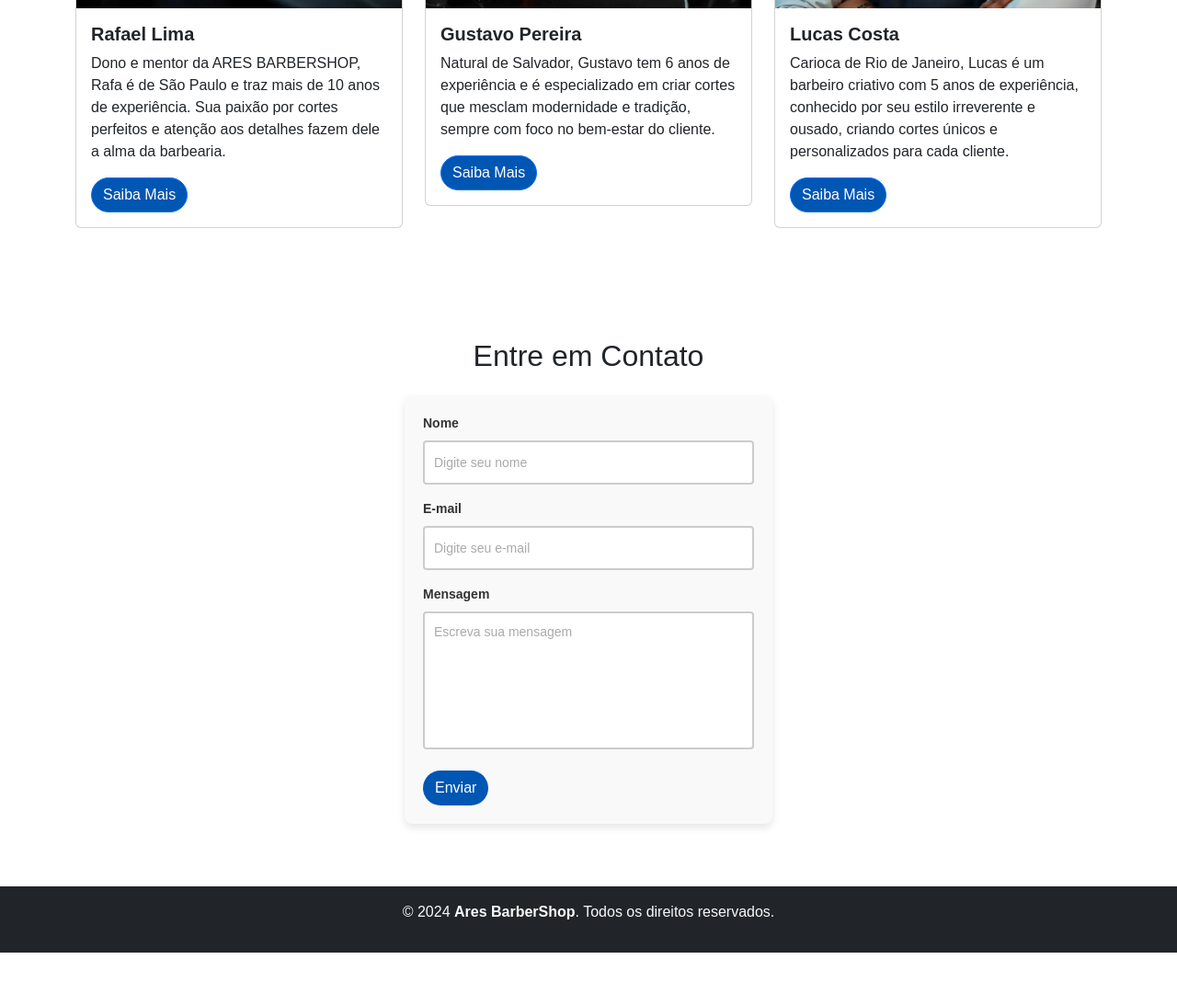
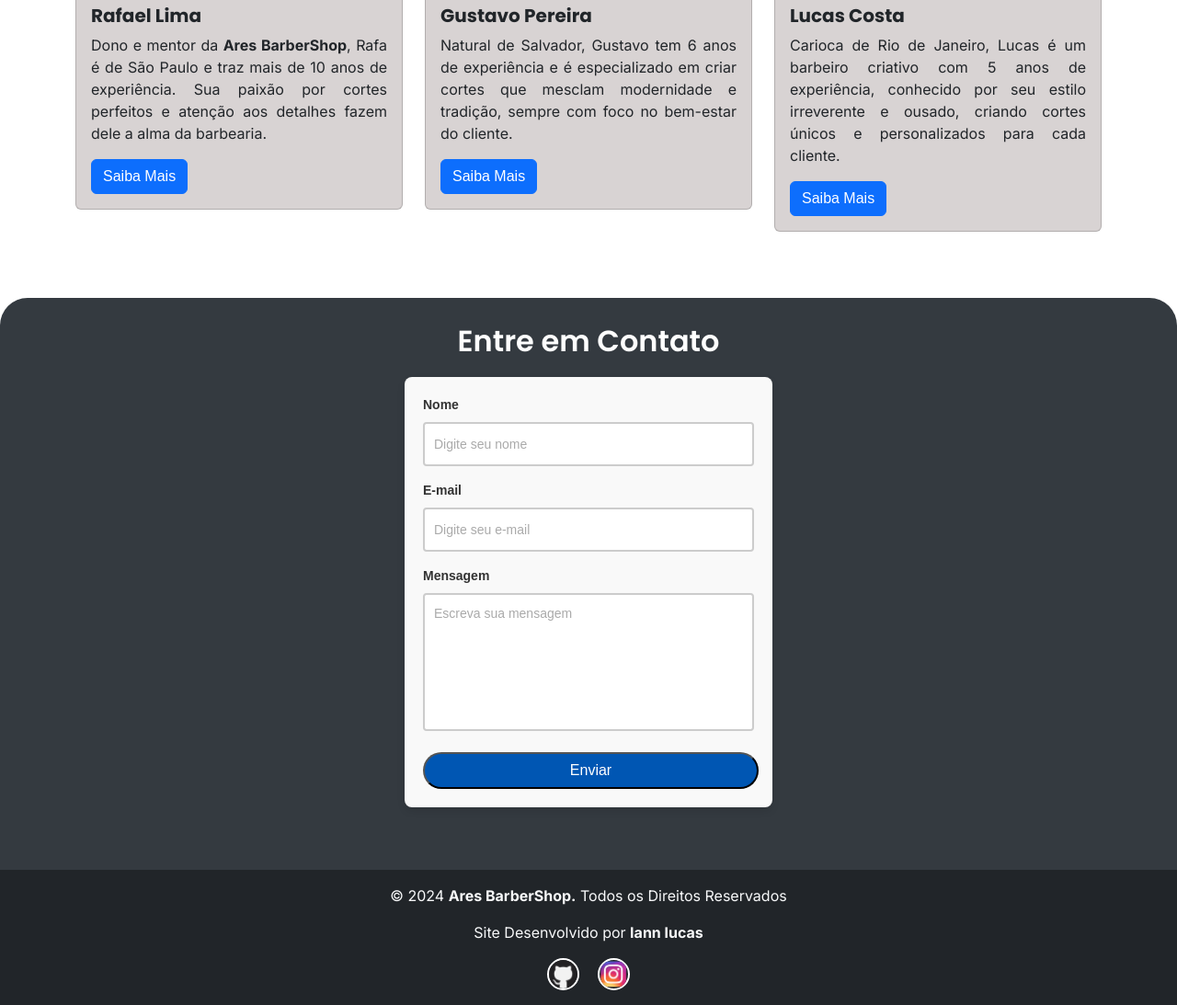
Before and after one commit to iannlucasz/Barber-Shop, a plain HTML site: page index.html in a window 1280 px wide. Shown: the part 1679-2772 px from the top of the page at 92% size. Before the commit the page ends 2715 px from the top, so only its background shows below. Drawn offline with nearby package versions, Linux system fonts and the light colour scheme; a web font is replaced by a local one.

Commit message:
Mudei algumas fontes e fiz o footer

```diff
--- a/index.html
+++ b/index.html
@@ -19,7 +19,7 @@
             <div class="collapse navbar-collapse" id="navbarNav">
                 <ul class="navbar-nav ms-auto">
                     <li class="nav-item"><a class="nav-link" href="#inicio">Início</a></li>
-                    <li class="nav-item"><a class="nav-link" href="#produtos">Produtos</a></li>
+                    <li class="nav-item"><a class="nav-link" href="#produtos">Barbeiros</a></li>
                     <li class="nav-item"><a class="nav-link" href="#sobre">Sobre</a></li>
                     <li class="nav-item"><a class="nav-link" href="#contato">Contato</a></li>
                 </ul>
@@ -39,7 +39,7 @@
     <!-- Sobre Section -->
     <section id="sobre" class="bg-dark text-light py-5">
         <div class="container">
-            <h2 class="text-center mb-4">Sobre Nós</h2>
+            <h2 class="text-center">Sobre Nós</h2>
             <p class="text-center">
                 Na <strong>ARES BARBERSHOP</strong>, cada corte é uma obra de arte, e cada cliente é tratado como um verdadeiro guerreiro. Inspirados pelo poder e pela força de Ares, o deus da guerra, trazemos para você uma experiência única, onde tradição e estilo se encontram para criar uma nova versão de você. <br>
 
@@ -47,14 +47,14 @@
 
                 Com profissionais altamente qualificados, dedicados ao mais alto padrão de excelência, nossa barbearia é o lugar onde você encontra mais do que um simples corte de cabelo – você encontra uma experiência que te faz sentir-se no topo, pronto para dominar qualquer desafio. <br>
 
-                Na <strong>ARES BARBERSHOP</strong>, o compromisso com a qualidade, o respeito pelo cliente e a busca incessante pela perfeição são as armas que nos tornam imbatíveis. Sente-se no trono, escolha o estilo que mais combina com seu poder e deixe-nos fazer o resto. Afinal, um guerreiro merece o melhor corte <br>
+                Na <strong>ARES BARBERSHOP</strong>, o compromisso com a qualidade, o respeito pelo cliente e a busca incessante pela perfeição são as armas que nos tornam imbatíveis. Sente-se no trono, escolha o estilo que mais combina com seu poder e deixe-nos fazer o resto. Afinal, um guerreiro merece o melhor corte. <br>
             </p>
         </div>
     </section>
 
        <!-- Produtos Section -->
        <section id="barbeiros" class="py-5">
-        <div class="container">
+        <div id="nossosBarbeiros" class="container">
             <h2 class="text-center mb-4">Nossos Barbeiros</h2>
             <div class="row">
                 <div class="col-md-4 mb-4">
@@ -62,8 +62,8 @@
                         <img src="images/rafael-lima.jpg" class="card-img-top" alt="Barbeiro 1">
                         <div class="card-body">
                             <h5 class="card-title"><strong>Rafael Lima</strong></h5>
-                            <p class="card-text">Dono e mentor da ARES BARBERSHOP, Rafa é de São Paulo e traz mais de 10 anos de experiência. Sua paixão por cortes perfeitos e atenção aos detalhes fazem dele a alma da barbearia.</p>
-                            <a href="#" class="btn btn-primary">Saiba Mais</a>
+                            <p class="card-text">Dono e mentor da <strong>Ares BarberShop</strong>, Rafa é de São Paulo e traz mais de 10 anos de experiência. Sua paixão por cortes perfeitos e atenção aos detalhes fazem dele a alma da barbearia.</p>
+                            <a href="https://github.com/iannlucasz" class="btn btn-primary" target="_blank">Saiba Mais</a>
                         </div>
                     </div>
                 </div>
@@ -73,7 +73,7 @@
                         <div class="card-body">
                             <h5 class="card-title"><strong>Gustavo Pereira</strong></h5>
                             <p class="card-text">Natural de Salvador, Gustavo tem 6 anos de experiência e é especializado em criar cortes que mesclam modernidade e tradição, sempre com foco no bem-estar do cliente.</p>
-                            <a href="#" class="btn btn-primary">Saiba Mais</a>
+                            <a href="https://github.com/iannlucasz" class="btn btn-primary" target="_blank">Saiba Mais</a>
                         </div>
                     </div>
                 </div>
@@ -83,7 +83,7 @@
                         <div class="card-body">
                             <h5 class="card-title"><strong>Lucas Costa</strong></h5>
                             <p class="card-text">Carioca de Rio de Janeiro, Lucas é um barbeiro criativo com 5 anos de experiência, conhecido por seu estilo irreverente e ousado, criando cortes únicos e personalizados para cada cliente.</p>
-                            <a href="#" class="btn btn-primary">Saiba Mais</a>
+                            <a href="https://github.com/iannlucasz" class="btn btn-primary" target="_blank">Saiba Mais</a>
                         </div>
                     </div>
                 </div>
@@ -94,7 +94,7 @@
     <!-- Contato Section -->
     <section id="contato" class="py-5">
         <div class="container">
-            <h2 class="text-center mb-4">Entre em Contato</h2>
+            <h2 class="contato">Entre em Contato</h2>
             <form action="https://formsubmit.co/contact.iannlucas@gmail.com" method="POST" class="formulario">
                 <form action="#" method="POST" class="formulario">
                     <label for="nome">Nome</label>
@@ -107,19 +107,33 @@
                     <textarea id="mensagem" name="mensagem" placeholder="Escreva sua mensagem" required></textarea>
 
                     <input type="hidden" name="_template" value="table">
-                    <button class="btn" type="submit">Enviar</button>
+                    <button class="btn-form" type="submit">Enviar</button>
                   </form>
         </div>
     </section>
 
     <!-- Footer -->
     <footer class="bg-dark text-light py-3">
-        <div class="container text-center">
-            <p>&copy; 2024 <strong>Ares BarberShop</strong>. Todos os direitos reservados.</p>
-        </div>
+        <p class="footer">&copy; 2024 <strong>Ares BarberShop.</strong> Todos os Direitos Reservados
+        </p>
+        <p class="footer">Site Desenvolvido por <strong>Iann lucas</strong></p>
+        <div class="social-icons">
+            <!-- Ícones clicáveis -->
+            <a href="https://github.com/iannlucasz" target="_blank" title="GitHub">
+              <img src="images/919847.png" alt="GitHub">
+            </a>
+            <a href="https://instagram.com/iannzin30" target="_blank" title="Instagram">
+              <img src="images/logo-instagram.png" alt="Instagram">
+            </a>
+          </div>
+
+
+
+
+
     </footer>
 
     <script src="https://cdn.jsdelivr.net/npm/bootstrap@5.3.0-alpha1/dist/js/bootstrap.bundle.min.js"></script>
-    <script src="script.js"></script>
+    <script defer src="script.js"></script>
 </body>
 </html>
--- a/script.js
+++ b/script.js
@@ -1,4 +1,6 @@
 // script.js
+
+
 document.addEventListener('DOMContentLoaded', () => {
     // Navbar toggler animation
     const toggler = document.querySelector('.navbar-toggler');
--- a/styles.css
+++ b/styles.css
@@ -1,7 +1,15 @@
 @charset "UTF-8";
 
+@import url('https://fonts.googleapis.com/css2?family=Inter:ital,opsz,wght@0,14..32,100..900;1,14..32,100..900&family=Kanit:ital,wght@0,100;0,200;0,300;0,400;0,500;0,600;0,700;0,800;0,900;1,100;1,200;1,300;1,400;1,500;1,600;1,700;1,800;1,900&family=Merriweather:ital,wght@0,300;0,400;0,700;0,900;1,300;1,400;1,700;1,900&family=Playfair+Display:ital,wght@0,400..900;1,400..900&family=Poppins:ital,wght@0,100;0,200;0,300;0,400;0,500;0,600;0,700;0,800;0,900;1,100;1,200;1,300;1,400;1,500;1,600;1,700;1,800;1,900&display=swap');
 
+:root {
+    --fonte01: "Poppins", serif;
+    --fonte02: "Playfair Display", serif;
+    --fonte03: "Kanit", serif;
+    --fonte04: "Merriweather", serif;
+    --fonte05: "Inter", serif;
 
+  }
 
 
 /* styles.css */
@@ -14,12 +22,8 @@ navbar {
     height: 1rem;
 }
 
-.logo {
-    max-width: 200px;
-    height:150px;
-    width: auto;
-    padding-bottom:20px;
-
+.navbar-brand {
+    font-family: var(--fonte04);
 }
 
 #inicio {
@@ -43,35 +47,75 @@ navbar {
     font-weight: bold;
     color: white;
     text-shadow: 2px 2px 2px black;
+    font-family: var(--fonte01);
 }
+
+
 
 .hero p {
     font-size: 1.2rem;
     margin: 10px;
     text-align: center;
-    color: white;
+    color: rgb(255, 255, 255);
     text-shadow: 2px 2px 2px black;
     font-weight: bolder;
+    font-family: var(--fonte05);
+}
+
+a.nav-link:hover {
+    color: #0056b3;
+    transform: translateX(5px);
+    transition: transform 0.5s linear;
+}
+
+h5 {
+    font-family: var(--fonte01);
 }
 
 .card {
     transition: transform 0.3s ease, box-shadow 0.3s ease;
+    background-color: rgb(216, 211, 211);
+
 }
 
 .card:hover {
     transform: translateY(-10px);
-    box-shadow: 0 8px 20px rgba(0, 0, 0, 0.2);
+    box-shadow: 0 8px 20px rgba(0, 0, 0, 0.433);
 }
 
 #sobre {
     background-color: #343a40;
     color: #fff;
     text-align: center;
+    border-bottom-right-radius: 30px;
+    border-bottom-left-radius: 30px;
 
 }
 
-p#sobre{
+h2 {
+    font-family: var(--fonte01);
+    font-weight: 600;
+    margin-top: -20px;
+    margin-bottom: 20px;
+}
+
+p{
     text-align: justify;
+    font-family: var(--fonte05) ;
+}
+
+
+
+#contato {
+    background-color: #343a40;
+    border-top-right-radius: 30px;
+    border-top-left-radius: 30px;
+
+}
+
+.contato {
+    color: white;
+    text-align: center;
 }
 
 /* Estilo base do formulário */
@@ -132,21 +176,53 @@ p#sobre{
 footer {
     background-color: #212529;
     color: #fff;
-    text-align: center;
     padding: 1rem 0;
 }
 
+p.footer {
+    text-align: center;
+}
+
+.social-icons {
+      display: flex;
+      justify-content: center;
+      gap: 20px; /* Espaçamento entre os ícones */
+    }
+
+    .social-icons a {
+      display: inline-block;
+      width: 35px;
+      height: 35px;
+      border: 2px solid white; /* Moldura da imagem */
+      border-radius: 50%; /* Moldura arredondada */
+      overflow: hidden; /* Garante que a imagem fique dentro do círculo */
+      transition: transform 0.3s ease, border-color 0.3s ease;
+    }
+
+    .social-icons a:hover {
+      transform: scale(1.1); /* Aumenta o ícone ao passar o mouse */
+      border-color: #1d9bf0; /* Altera a cor da borda no hover */
+    }
+
+    .social-icons img {
+      width: 100%;
+      height: 100%;
+      object-fit: cover; /* Ajusta a imagem dentro da moldura */
+    }
 
 
-.btn {
+
+.btn-form {
     border-radius: 50px;
-    transition: background-color 0.3s ease, color 0.3s ease;
     background-color: #0056b3;
+    height: 40px;
+    width: 365px;
     color: white;
 }
 
-.btn:hover {
+.btn-form:hover {
     background-color: #043468;
     color: #fff;
 
+
 }
```
Also changed, not shown: images/919847.png (added), images/logo-instagram.png (added).
